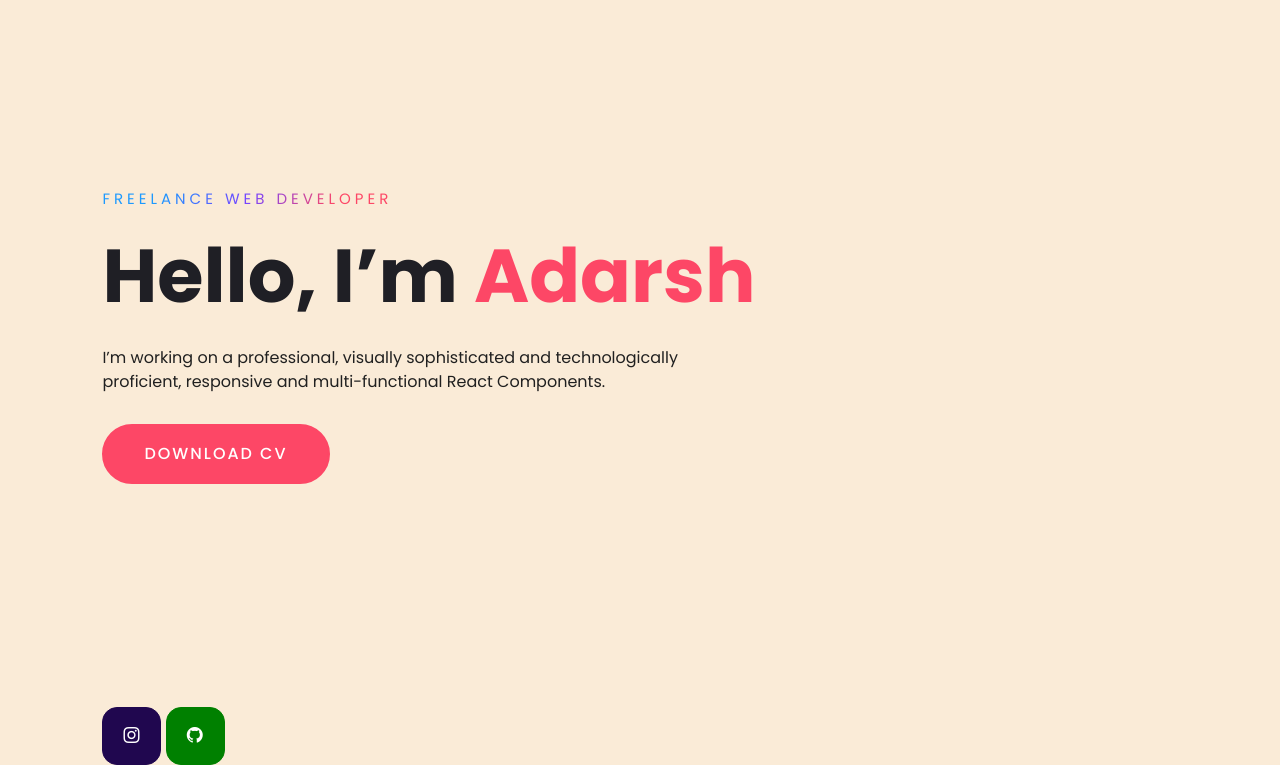
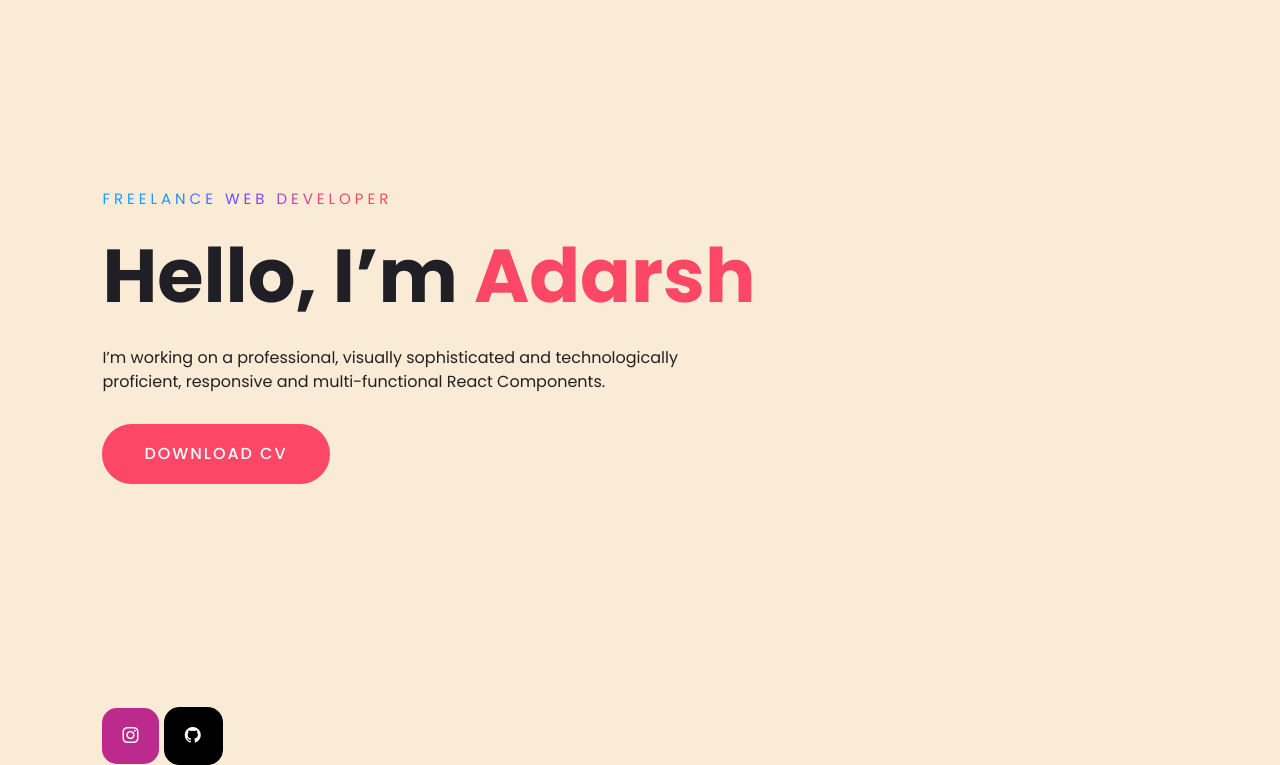
Before and after one commit to adarsh072k/Portfolio-website, a plain HTML site: page index.html in a window 1280 px wide. Shown: the part 93-858 px from the top of the page. Drawn offline with nearby package versions, Linux system fonts and the light colour scheme.

Commit message:
Update style.css
Changed Button colors

```diff
--- a/style.css
+++ b/style.css
@@ -119,8 +119,8 @@ nav ul li a:hover:after {
     letter-spacing: 1px;
     transition: all 0.4s ease-in-out;
     background-size: 152% 100%;
-    background:green;
-    border: 0.1px solid green;
+    background:rgb(0, 0, 0);
+    border: 0.1px solid rgb(0, 0, 0);
 }
 .btn2
 {
@@ -131,8 +131,8 @@ nav ul li a:hover:after {
     letter-spacing: 1px;
     transition: all 0.4s ease-in-out;
     background-size: 152% 100%;
-    background:rgb(32, 7, 79);
-    border: 0.1px solid rgb(32, 7, 79);
+    background:#bc2a8d	;
+    border: 0.1px solid bc2a8d;
 }
 .contact {
     position: relative;
```
